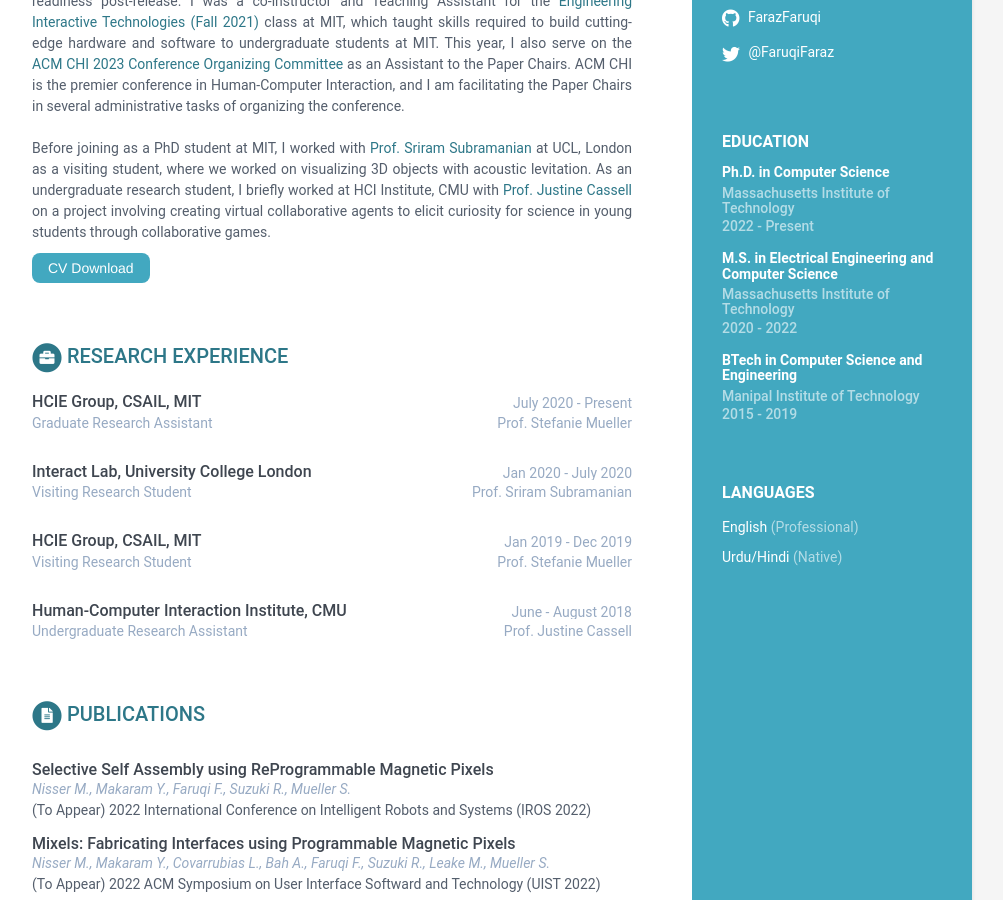
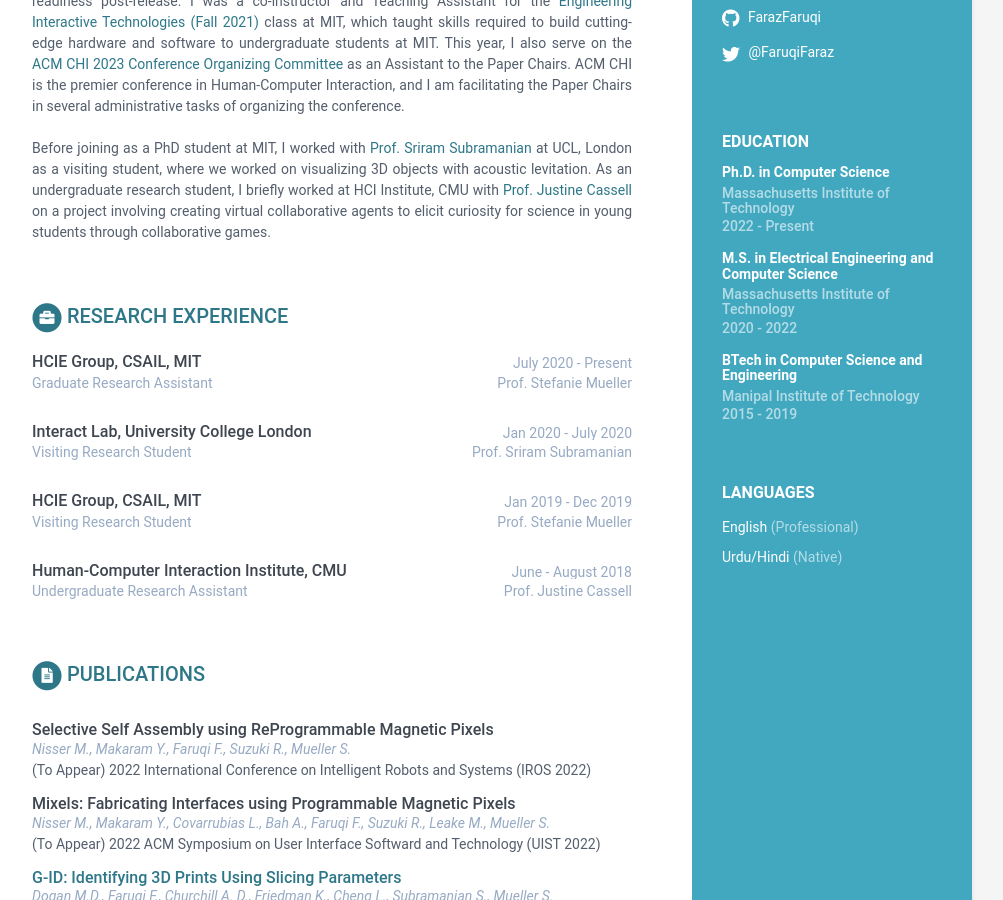
Before and after one commit to FarazFaruqi/FarazFaruqi.github.io, a Jekyll site: the page built from index.html, in a window 1280 px wide and 900 px high, scrolled down 401 px. Shown: the whole window, without its empty margins (168-1171 px from the left). Built offline with Jekyll 4.4.1, drawn with Linux system fonts in a browser that asks for light colours.

```diff
--- a/_includes/career-profile.html
+++ b/_includes/career-profile.html
@@ -12,7 +12,7 @@
         {{ career-profile.summary | markdownify }}
     </div>
 
-    <a class="demo_button" href={{ publication.demo }}>CV Download</a>
+    <!-- <a class="demo_button" href={{ publication.demo }}>CV Download</a>  -->
     <!--//summary-->
 
 </section>
```
